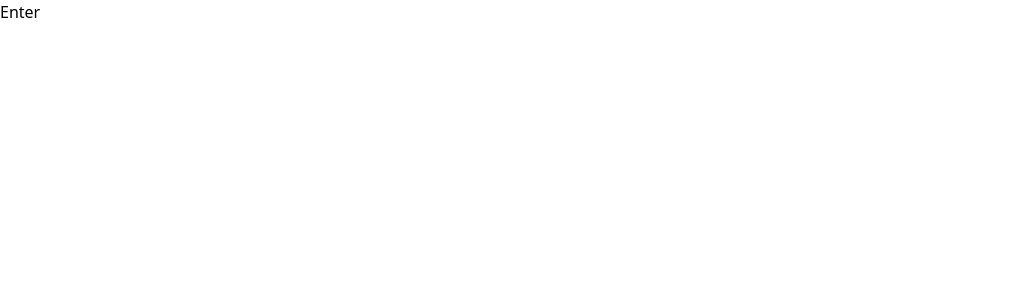
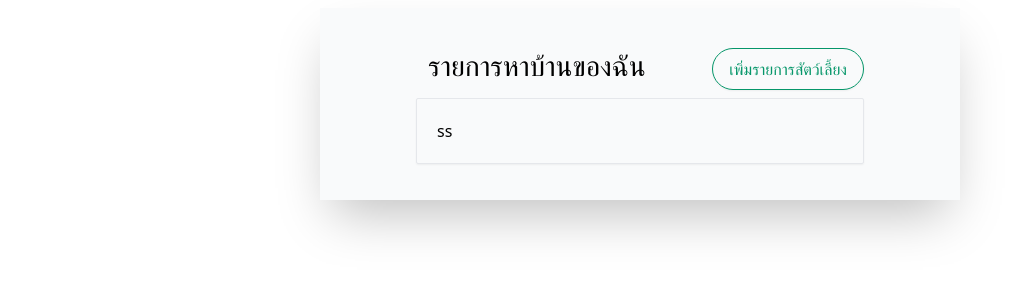
Before and after one commit to inzee86333/pet-new-home-front-end, a Next.js app: page /authenticated/owner/list_pet_owner in a window 1280 px wide. Shown: the top 300 px of the page, without its empty margins (0-1032 px from the left). Built offline with nearby package versions, Linux system fonts and the light colour scheme.

Commit message:
Create list_pet_owner

```diff
--- a/components/button.js
+++ b/components/button.js
@@ -1,15 +1,15 @@
-export function PrimaryButton({label, onClick, type}) {
+export function PrimaryButton({label, onClick, type, className}) {
     return (
-        <button className="py-2 min-w-max w-36 mx-auto px-4 bg-green-500 text-white font-semibold rounded-lg shadow-md hover:bg-green-700 focus:outline-none focus:ring-2 focus:ring-green-400 focus:ring-opacity-75"
+        <button className={ `py-2 min-w-max w-36 px-4 bg-green-500 text-white font-semibold rounded-lg shadow-md hover:bg-green-700 focus:outline-none focus:ring-2 focus:ring-green-400 focus:ring-opacity-75 ${className}` }
             type={type} onClick={onClick}>
             {label}
         </button>
     )
 }
 
-export function SecondaryButton({label, onClick, type}) {
+export function SecondaryButton({label, onClick, type, className}) {
     return (
-        <button className="mx-auto uppercase px-4 py-2 my-2 rounded-full border border-green-600 text-green-600 max-w-max shadow-sm hover:bg-green-600 hover:text-white"
+        <button className={ `uppercase px-4 py-2 my-2 rounded-full border border-green-600 text-green-600 max-w-max shadow-sm hover:bg-green-600 hover:text-white ${className}` }
             type={type} onClick={onClick}>
             {label}
         </button>
--- a/components/tailwindClass.js
+++ b/components/tailwindClass.js
@@ -1 +1,2 @@
-export const contrinerCardInput="border p-5 rounded-sm shadow-sm mb-1"
+export const contrinerCard="border p-5 rounded-sm shadow-sm mb-1"
+export const contrinerMain="w-auto min-w-max xl:w-1/2 my-2 md:w-3/4 md:px-24 p-8 m-auto shadow-2xl bg-gray-50"
--- a/pages/authenticated/owner/add_pet.js
+++ b/pages/authenticated/owner/add_pet.js
@@ -1,11 +1,14 @@
 import { useState } from 'react'
+import { useRouter } from 'next/router'
 import ImageUploading from 'react-images-uploading';
-import { TextAreaInput, TextInput, TextSelectInput } from '../../../components/input'
+import { TextInput, TextSelectInput } from '../../../components/input'
 import { PrimaryButton } from '../../../components/button'
 import { provinceList, animalTypeList, speciesList, birthYearList, animalSexList } from '../../../data/direct'
-import { contrinerCardInput } from '../../../components/tailwindClass'
+import { contrinerCard, contrinerMain } from '../../../components/tailwindClass'
+import { urlListPetOwner } from '../../urls'
 
 export default function AddPet() {
+    const router = useRouter()
     const [images, setImages] = useState([]);
     const [animalType, setAnimalType] = useState(null);
     const [species, setSpeciess] = useState(null);
@@ -24,14 +27,14 @@ export default function AddPet() {
 
     const addPet = async (e) => {
         e.preventDefault() // prevents page reload
-        console.log(province)
+        router.push(urlListPetOwner)
     }
 
     return (
         <div>
-            <div className='w-auto min-w-max xl:w-1/2 my-2 md:w-3/4 md:px-24 p-8 m-auto shadow-2xl bg-gray-50'>
-                <h1 style={{ fontSize: 28 }} className="ml-6 h-min w-max mb-4">รายละเอียดสัตว์เลี้ยง</h1>
-                <div className={contrinerCardInput}>
+            <div className={ contrinerMain }>
+                <h1>รายละเอียดสัตว์เลี้ยง</h1>
+                <div className={contrinerCard}>
                     <ImageUploading
                         multiple
                         value={images}
@@ -83,7 +86,7 @@ export default function AddPet() {
                         )}
                     </ImageUploading>
                 </div>
-                <div className={contrinerCardInput}>
+                <div className={contrinerCard}>
                     <h3 className="mb-2">ข้อมูลสัตว์เลี้ยง</h3>
                     <div className="mx-3 md:flex">
                         <div className="md:w-1/2 px-3 mb-6 md:mb-0">
@@ -107,7 +110,7 @@ export default function AddPet() {
                         </div>
                     </div>
                 </div>
-                <div className={contrinerCardInput}>
+                <div className={contrinerCard}>
                     <h3 className="mb-2">ที่อยู่สัตวเลี้ยง</h3>
                     <div className="mx-3 md:flex">
                         <div className="md:w-1/2 px-3 mb-6 md:mb-0">
@@ -119,7 +122,7 @@ export default function AddPet() {
                     </div>
                 </div>
                 <div className="mx-3 flex py-2">
-                    <PrimaryButton label="เพิ่มสัตว์เลี้ยง" onClick={addPet}></PrimaryButton>
+                    <PrimaryButton className="mx-auto" label="เพิ่มสัตว์เลี้ยง" onClick={addPet}></PrimaryButton>
                 </div>
             </div>
         </div>
--- a/pages/authenticated/owner/list_pet_owner.js
+++ b/pages/authenticated/owner/list_pet_owner.js
@@ -1,7 +1,31 @@
+import { useRouter } from 'next/router'
+import { contrinerCard, contrinerMain } from '../../../components/tailwindClass'
+import { SecondaryButton } from '../../../components/button'
+import { urlAddPet } from '../../urls'
+
 export default function list_pet_owner() {
+    const router = useRouter()
+
+    const addPet = async (e) => {
+        e.preventDefault()
+        router.push(urlAddPet)
+    }
+
     return (
-        <div>
-            Enter
+        <div className={contrinerMain}>
+            <div className="flex justify-between">
+                <h1 className="py-1">รายการหาบ้านของฉัน</h1>
+                <SecondaryButton onClick={addPet} type="button" label="เพิ่มรายการสัตว์เลี้ยง"></SecondaryButton>
+            </div>
+            <div className={contrinerCard}>
+                <div>
+                    <button>
+                        <div>
+                            ss
+                        </div>
+                    </button>
+                </div>
+            </div>
         </div>
     );
 }
--- a/pages/unauthenticated/forget_password.js
+++ b/pages/unauthenticated/forget_password.js
@@ -22,7 +22,7 @@ export default function ForgetPassword() {
                         onChange={e => setinputForgetPassword(e.target.value)} required={true}/>
                 </div>
                 <div className="mx-3 flex py-2">
-                    <PrimaryButton label="ส่งรหัสผ่าน" type="submit" onClick={submit}></PrimaryButton>
+                    <PrimaryButton className="mx-auto" label="ส่งรหัสผ่าน" type="submit" onClick={submit}></PrimaryButton>
                 </div>
             </div>
         </div>
--- a/pages/unauthenticated/login.js
+++ b/pages/unauthenticated/login.js
@@ -38,7 +38,7 @@ export default function Login() {
                         type="password" onChange={e => setPassword(e.target.value)} required={true}/>
                 </div>
                 <div className="mx-3 flex py-2">
-                    <PrimaryButton label="เข้าสู่ระบบ" type="submit" onClick={submit}></PrimaryButton>
+                    <PrimaryButton className="mx-auto" label="เข้าสู่ระบบ" type="submit" onClick={submit}></PrimaryButton>
                 </div>
                 <div className="flax-row pb-1 pt-12 mx-auto w-max">
                     <TextButton label="สมัครสมาชิก" href={urlRegister}></TextButton> หรือ <TextButton label="ลืมรหัสผ่าน?" href={urlForgetPassword}></TextButton>
--- a/pages/unauthenticated/register.js
+++ b/pages/unauthenticated/register.js
@@ -70,7 +70,7 @@ export default function Register() {
                                     <div key={index} className="image-item">
                                         <img src={image['data_url']} alt="" className="rounded-full object-cover h-48 w-48 shadow border-2 border-green-300" />
                                         <div className="image-item__btn-wrapper flex">
-                                            <SecondaryButton onClick={() => onImageUpdate(index)} label="เพิ่มรูปประจำตัว"></SecondaryButton>
+                                            <SecondaryButton className="mx-auto" onClick={() => onImageUpdate(index)} label="เพิ่มรูปประจำตัว"></SecondaryButton>
                                         </div>
                                     </div>
                                 ))}
@@ -122,7 +122,7 @@ export default function Register() {
                                 onChange={e => setAddress(e.target.value)}></TextAreaInput>
                         </div>
                         <div className="mx-3 flex py-2">
-                            <PrimaryButton label="สมัครสมาชิก" type="submit" onClick={submit}></PrimaryButton>
+                            <PrimaryButton className="mx-auto" label="สมัครสมาชิก" type="submit" onClick={submit}></PrimaryButton>
                         </div>
                     </form>
                 </div>
--- a/pages/urls.js
+++ b/pages/urls.js
@@ -4,3 +4,4 @@ export const urlForgetPassword = "/unauthenticated/forget_password"
 export const urlSelectUserType = "/authenticated/select_user_type"
 // owner
 export const urlAddPet = "/authenticated/owner/add_pet"
+export const urlListPetOwner = "/authenticated/owner/list_pet_owner"
--- a/styles/index.css
+++ b/styles/index.css
@@ -21,3 +21,9 @@ textarea {
     background-repeat: no-repeat;
     background-size: cover;
 }
+
+h1 {
+    font-size: 28px;
+    margin-left: 12px;
+    margin-bottom: 6px;
+}
```
